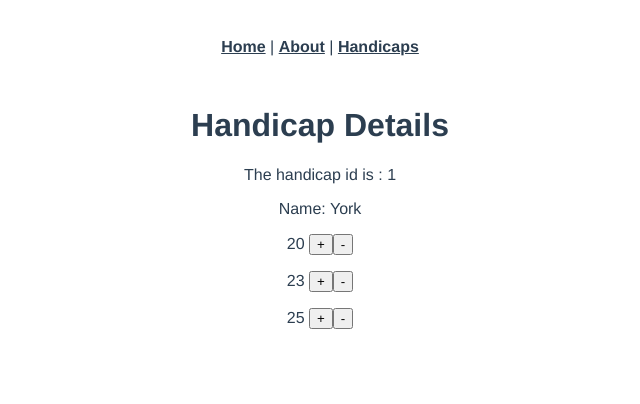
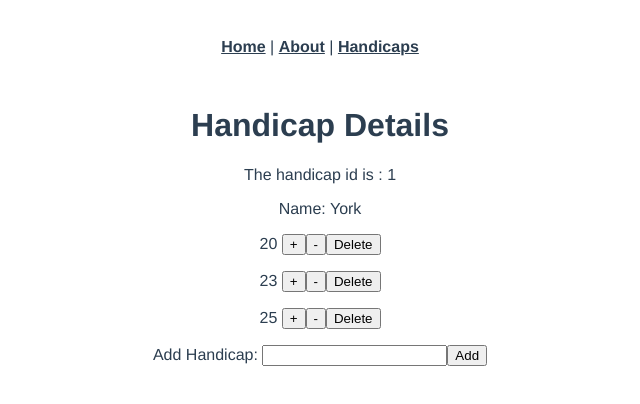
Before and after one commit to antcroshaw/handicaps, a Vue app: page /handicaps/1 in a window 1280 px wide. Shown: the top 404 px of the page, without its empty margins (320-960 px from the left). Built offline with nearby package versions, Linux system fonts and the light colour scheme.

Commit message:
added delete and add handicap, working correctly

```diff
--- a/src/components/HandicapDetails.vue
+++ b/src/components/HandicapDetails.vue
@@ -5,7 +5,18 @@
     <div v-if="handicap.id === id">
     Name: {{ handicap.name }}
       <div v-for="(score,index) in handicap.scores" :key="index">
-        <p> {{ score }} <button @click="increaseScore(index,handicap.name)">+</button><button @click="decreaseScore(index,handicap.name)">-</button></p>
+        <p> {{ score }} <button @click="increaseScore(index,handicap.name)">+</button><button @click="decreaseScore(index,handicap.name)">-</button>
+        <button @click="deleteHandicap(index,handicap.name)">Delete</button></p>
+      </div>
+      <div>
+        <form @submit.prevent="submitForm">
+          <div class="form-group">
+            <label for="addHandicap">Add Handicap: </label>
+            <input class="text" name="addHandicap" id="addHandicap" v-model="newHandicap.value"/>
+            <button type="submit" @click="addHandicap(handicap.name)" >Add</button>
+          </div>
+
+        </form>
       </div>
     </div>
     </div>
@@ -16,9 +27,14 @@ export default {
   props: ['id'],
   data () {
     return {
+      // this is required as you cannot send more than one item of data in an action call
       payload: {
         name: '',
         index: null
+      },
+      newHandicap: {
+        value: '',
+        name: ''
       }
     }
   },
@@ -37,6 +53,15 @@ export default {
       this.payload.name = name
       this.payload.index = index
       this.$store.dispatch('handicaps/subtractOneFromScore', this.payload)
+    },
+    addHandicap (name) {
+      this.newHandicap.name = name
+      this.$store.dispatch('handicaps/addNewHandicap', this.newHandicap)
+    },
+    deleteHandicap (index, name) {
+      this.payload.name = name
+      this.payload.index = index
+      this.$store.dispatch('handicaps/deleteHandicap', this.payload)
     }
   }
 }
--- a/src/store/handicaps.js
+++ b/src/store/handicaps.js
@@ -34,6 +34,14 @@ export default {
     subtractOneFromScore (state, payload) {
       const item = state.handicaps.find(item => item.name === payload.name)
       return item.scores[payload.index]--
+    },
+    addNewHandicap (state, newHandicap) {
+      const item = state.handicaps.find(item => item.name === newHandicap.name)
+      return item.scores.push(newHandicap.value)
+    },
+    deleteHandicap (state, payload) {
+      const item = state.handicaps.find(item => item.name === payload.name)
+      return item.scores.splice(payload.index, 1)
     }
   },
   actions: {
@@ -42,6 +50,12 @@ export default {
     },
     subtractOneFromScore (context, payload) {
       context.commit('subtractOneFromScore', payload)
+    },
+    addNewHandicap (context, newHandicap) {
+      context.commit('addNewHandicap', newHandicap)
+    },
+    deleteHandicap (context, payload) {
+      context.commit('deleteHandicap', payload)
     }
   }
 }
```
